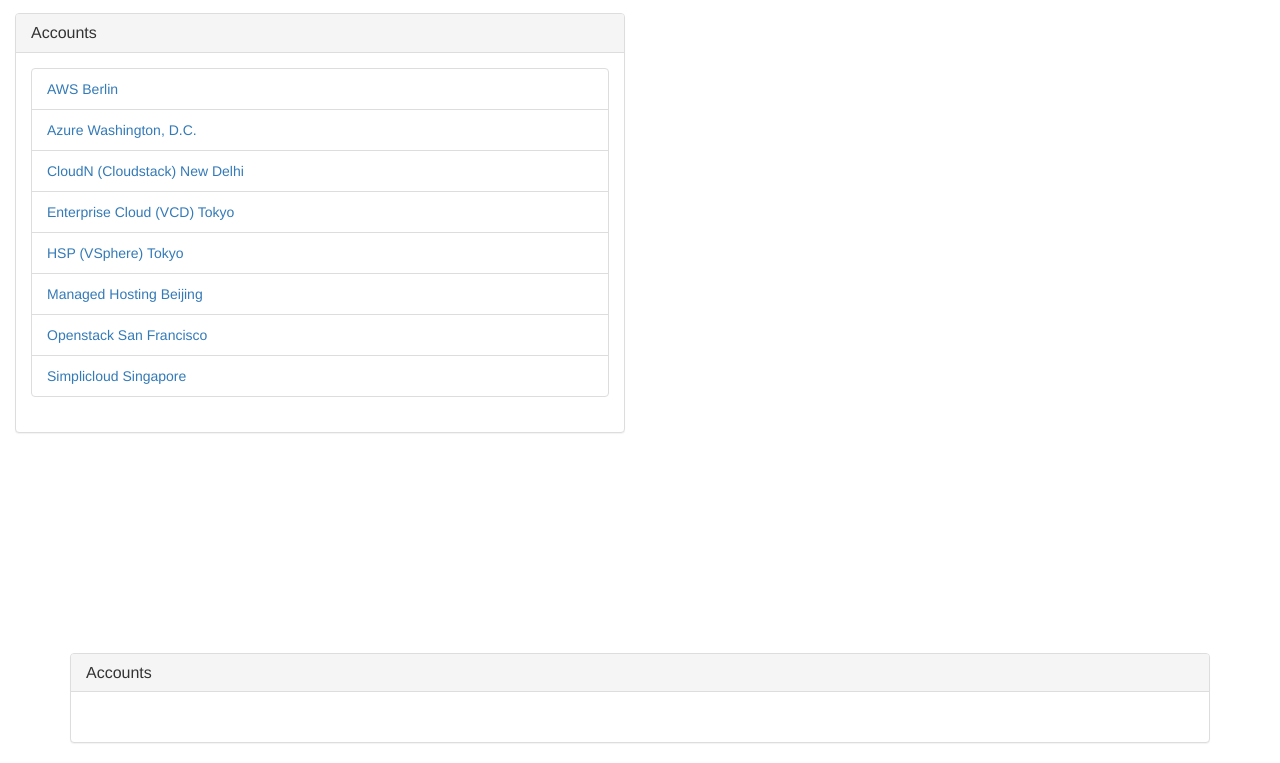
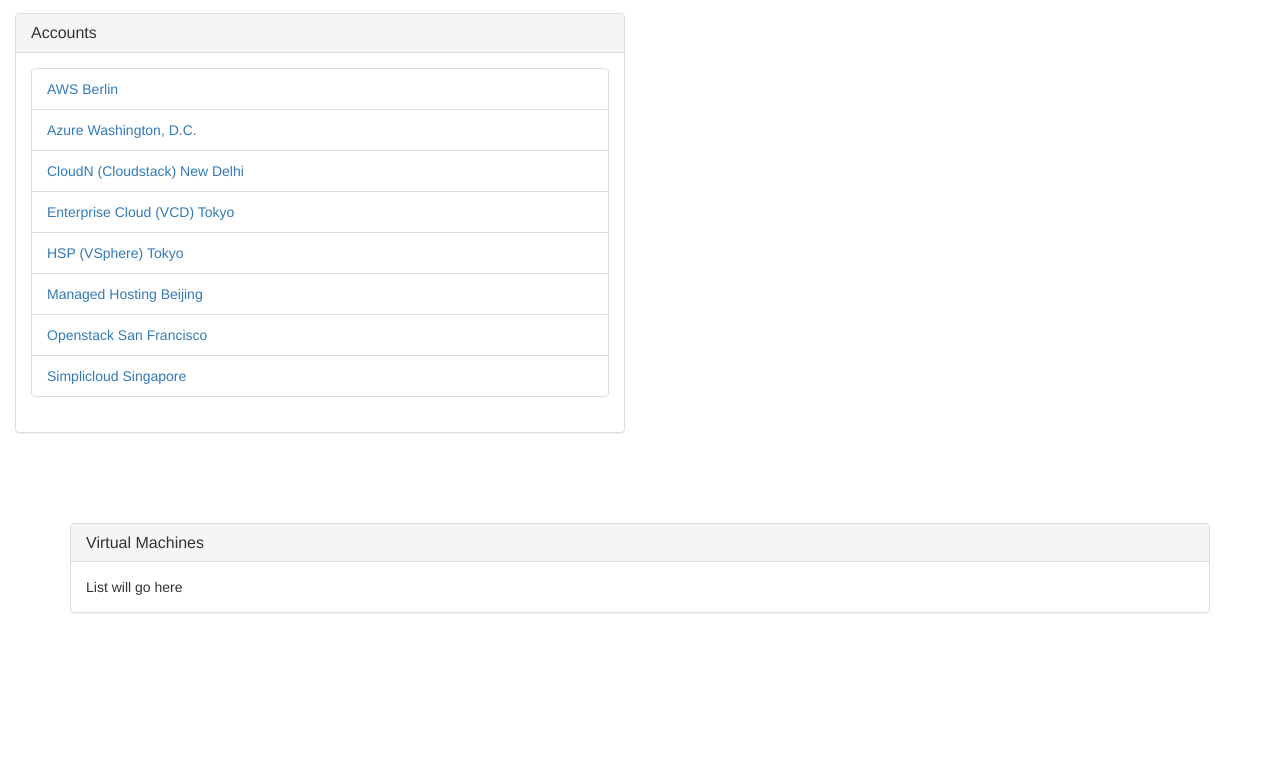
Before and after one commit to erikotaniguchi/tutorial, a website: page webapp/index.html in a window 1280 px wide. Shown: the part 57-820 px from the top of the page. Drawn offline with Linux system fonts and the light colour scheme.

Commit message:
vm-backbone4

```diff
--- a/webapp/app.js
+++ b/webapp/app.js
@@ -121,11 +121,13 @@
 
 
 var VmsView = Backbone.View.extend({
-    template: _.template($('#accounts-tmpl').html()),
+    template: _.template($('#vms-tmpl').html()),
     render: function() {
         this.$el.html(this.template());
         return this;
     }
 });
+
+
 var vmsView = new VmsView();
 $('#js-app2').html(vmsView.render().el)
--- a/webapp/index.html
+++ b/webapp/index.html
@@ -63,9 +63,8 @@
         </li>
     </script>
 
-
-<div id="js-app2" class="app2 container"></div>
-<script type="text/template" id="accounts-tmpl">
+<div id="js-app2" class="app container"></div>
+<script type="text/template" id="vms-tmpl">
     <div class="panel panel-default">
         <div class="panel-heading">
             <h3 class="panel-title">Virtual Machines</h3>
```
Also changed, not shown: webapp/vendor/bootstrap/dist/css/app.css.
